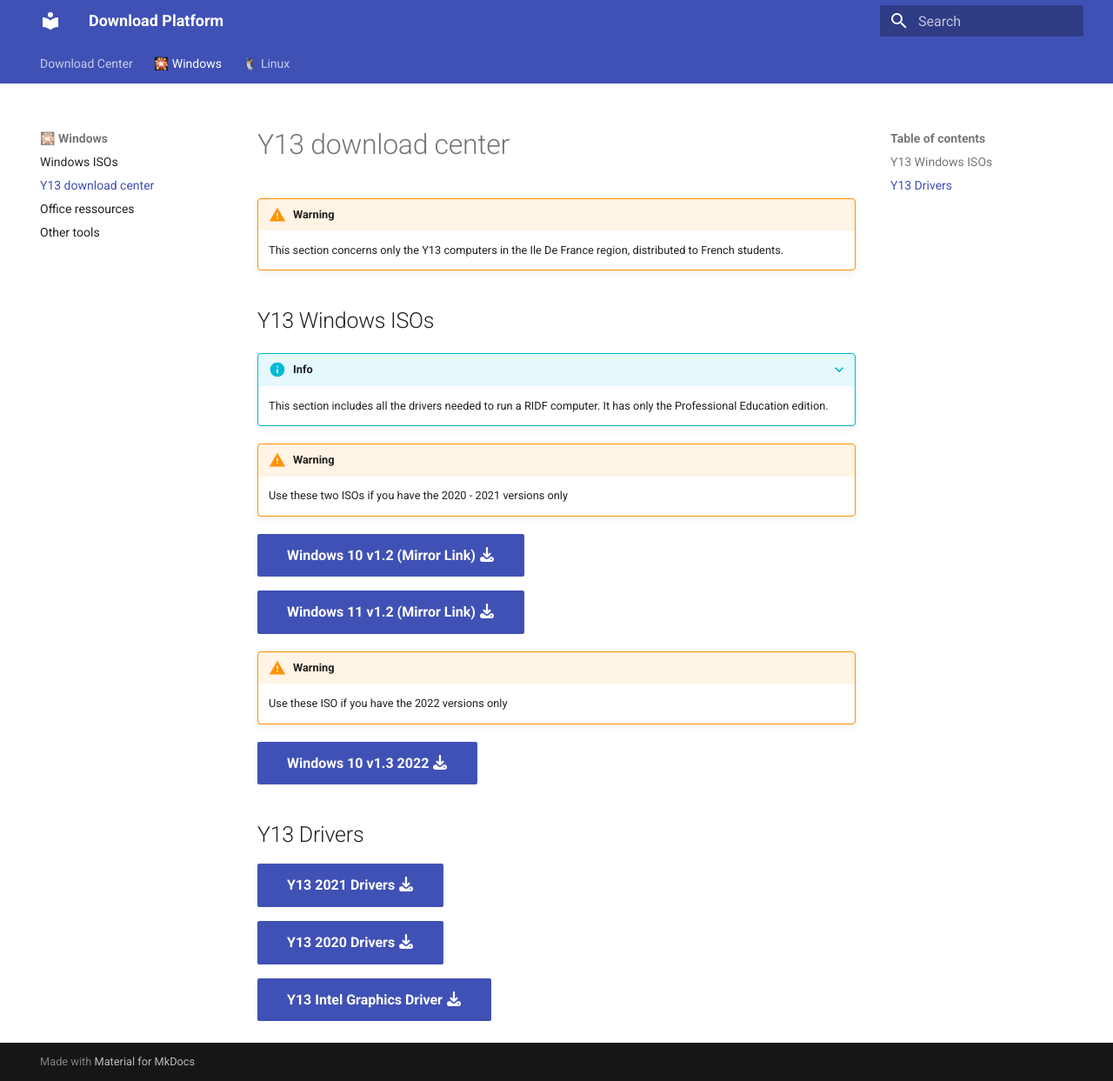
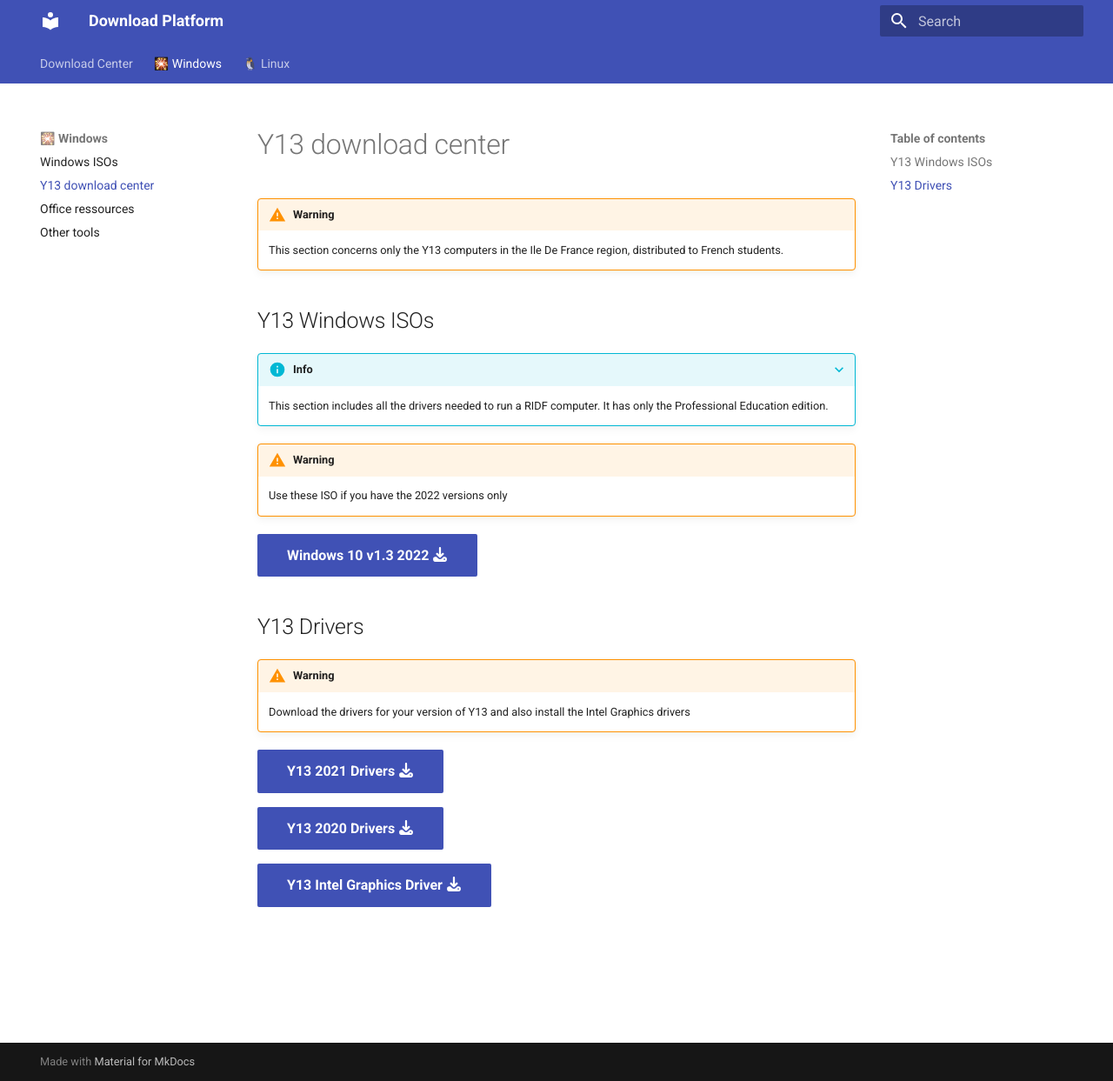
Before and after one commit to l0u1sg/download-center, an MkDocs documentation site: the page built from docs/🎇 Windows/Y13.md, in a window 1280 px wide and 1243 px high. Shown: the whole window at 87% size. Built offline with MkDocs 1.6.1 and Material for MkDocs 9.7.7, drawn with Linux system fonts in a browser that asks for light colours.

Commit message:
feat: :rotating_light:  Add new URL for the drivers

```diff
--- a/docs/🎇 Windows/Y13.md
+++ b/docs/🎇 Windows/Y13.md
@@ -8,12 +8,12 @@
 ???+ info
     This section includes all the drivers needed to run a RIDF computer. It has only the Professional Education edition.
 
-!!! warning
+<!-- !!! warning
     Use these two ISOs if you have the 2020 - 2021 versions only
 
 [Windows 10 v1.2 (Mirror Link) :fontawesome-solid-download:](https://dw.creepercreep.fr/dlc/Windows%2010%20RIDF%20v1.2.dlc){ .md-button .md-button--primary }
 
-[Windows 11 v1.2 (Mirror Link) :fontawesome-solid-download:](https://dw.creepercreep.fr/dlc/Windows%2011%20RIDF%20v1.2.dlc){ .md-button .md-button--primary }
+[Windows 11 v1.2 (Mirror Link) :fontawesome-solid-download:](https://dw.creepercreep.fr/dlc/Windows%2011%20RIDF%20v1.2.dlc){ .md-button .md-button--primary } -->
 
 !!! warning
     Use these ISO if you have the 2022 versions only
@@ -22,8 +22,11 @@
 
 ## Y13 Drivers
 
-[Y13 2021 Drivers :fontawesome-solid-download:](https://dw.creepercreep.fr/dlc/Y13%20(2021)%20Drivers.dlc){ .md-button .md-button--primary }
+!!! warning
+    Download the drivers for your version of Y13 and also install the Intel Graphics drivers
 
-[Y13 2020 Drivers :fontawesome-solid-download:](https://dw.creepercreep.fr/dlc/Y13%20(2020)%20Drivers.dlc){ .md-button .md-button--primary }
+[Y13 2021 Drivers :fontawesome-solid-download:](https://s3.louisgallet.fr/dw/windows/drivers/Y13-drivers-2020.dlc){ .md-button .md-button--primary }
 
-[Y13 Intel Graphics Driver :fontawesome-solid-download:](https://dw.creepercreep.fr/dlc/Intel%20Graphics%20Driver.dlc){ .md-button .md-button--primary }
+[Y13 2020 Drivers :fontawesome-solid-download:](https://s3.louisgallet.fr/dw/windows/drivers/Y13-drivers-2021.dlc){ .md-button .md-button--primary }
+
+[Y13 Intel Graphics Driver :fontawesome-solid-download:](https://s3.louisgallet.fr/dw/windows/drivers/Y13-drivers-Intel.dlc){ .md-button .md-button--primary }
```
Also changed, not shown: docs/🐧 Linux/index.md (+1 -1 lines).
